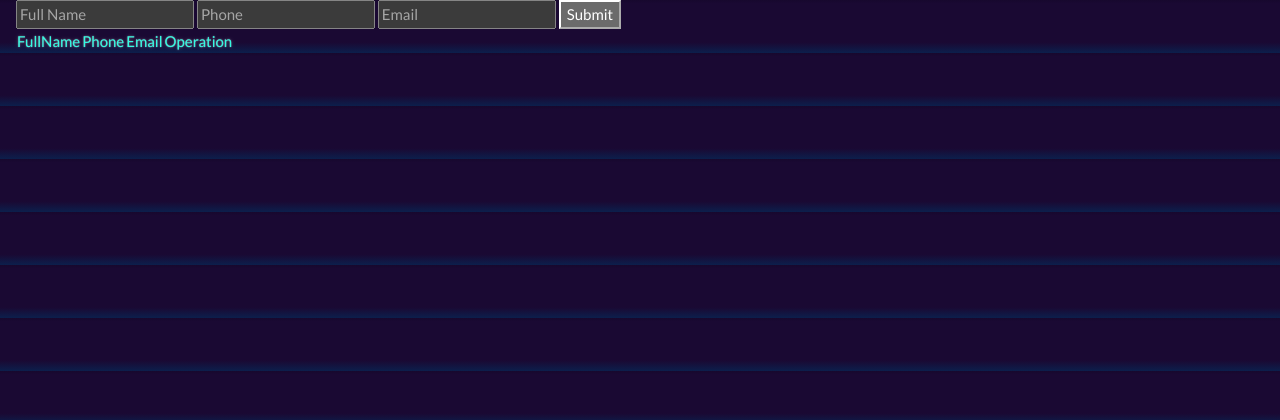
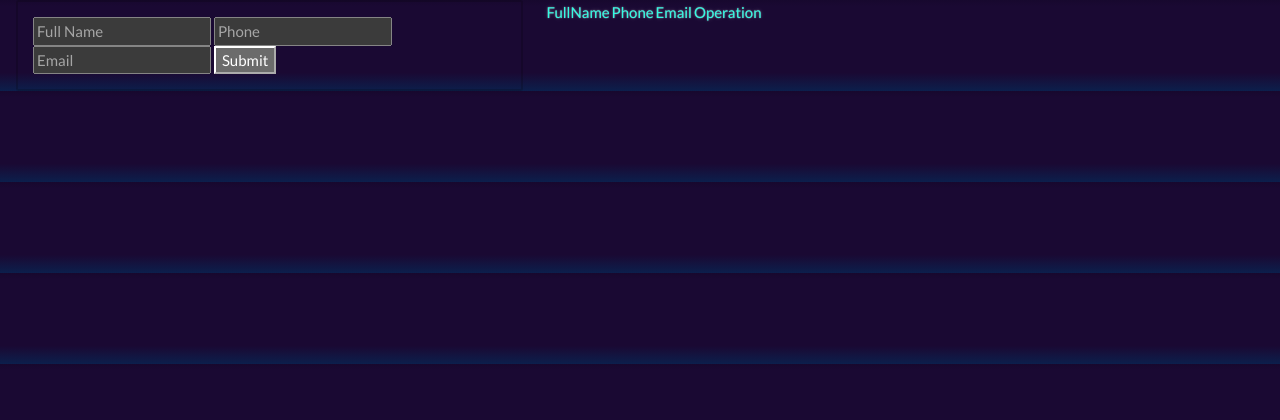
Before and after one commit to Its-Yayo/f-test, a Flask app: page / in a window 1280 px wide. Shown: the top 420 px of the page. Run offline with Flask 3, Linux system fonts and the light colour scheme; data that the repository does not hold is empty; parts of the project's set-up code (start-up, migrations or seed data) failed here and were passed over.

Commit message:
Add improvements index.html #30

```diff
--- a/templates/index.html
+++ b/templates/index.html
@@ -2,27 +2,18 @@
 
 {% block body %}
 
-{% with messages = get_flashed_messages() %}
-{% if messages %}
-{% for message in messages %}
-    <div class="alert alert-warning alert-dismissible fade show" role="alert">
-        {{ message }}
-        <button type="button" class="btn-close" data-bs-dismiss="alert" aria-label="Close">
-            <span aria-hidden="true">&times;</span>
-        </button>
-    </div>
-{% endfor %}
-{% endif %}
-{% endwith %}
-
-
+<div class="row">
+    <div class="col-md-5">
+        <div class="card card-body">
             <form action="/add_contact" method="post">
                 <input type="text" name="fullname" placeholder="Full Name">
                 <input type="text" name="phone" placeholder="Phone">
                 <input type="text" name="email" placeholder="Email">
                 <button type="submit">Submit</button>
             </form>
-
+        </div>
+    </div>
+    <div class="col-md-7">
         <table>
             <thead>
                 <tr>
@@ -46,5 +37,20 @@
             {% endfor %}
             </tbody>
         </table>
+    </div>
+</div>
+
+{% with messages = get_flashed_messages() %}
+{% if messages %}
+{% for message in messages %}
+    <div class="alert alert-warning alert-dismissible fade show" role="alert">
+        {{ message }}
+        <button type="button" class="btn-close" data-bs-dismiss="alert" aria-label="Close">
+            <span aria-hidden="true">&times;</span>
+        </button>
+    </div>
+{% endfor %}
+{% endif %}
+{% endwith %}
 
 {% endblock %}
--- a/templates/layout.html
+++ b/templates/layout.html
@@ -11,10 +11,17 @@
 </head>
 <body>
 
+    <!-- Navbar -->
     <div class="w3-container">
         {% block body %}
         {% endblock %}
     </div>
 
+    <!-- Bootstrap JS -->
+    <script src="https://cdn.jsdelivr.net/npm/@popperjs/core@2.11.8/dist/umd/popper.min.js"
+            integrity="sha384-I7E8VVD/ismYTF4hNIPjVp/Zjvgyol6VFvRkX/vR+Vc4jQkC+hVqc2pM8ODewa9r" crossorigin="anonymous"></script>
+    <script src="https://cdn.jsdelivr.net/npm/bootstrap@5.3.2/dist/js/bootstrap.min.js"
+            integrity="sha384-BBtl+eGJRgqQAUMxJ7pMwbEyER4l1g+O15P+16Ep7Q9Q+zqX6gSbd85u4mG4QzX+" crossorigin="anonymous"></script>
+
 </body>
 </html>
```
Lines whose indentation alone changed are shown as unchanged.
